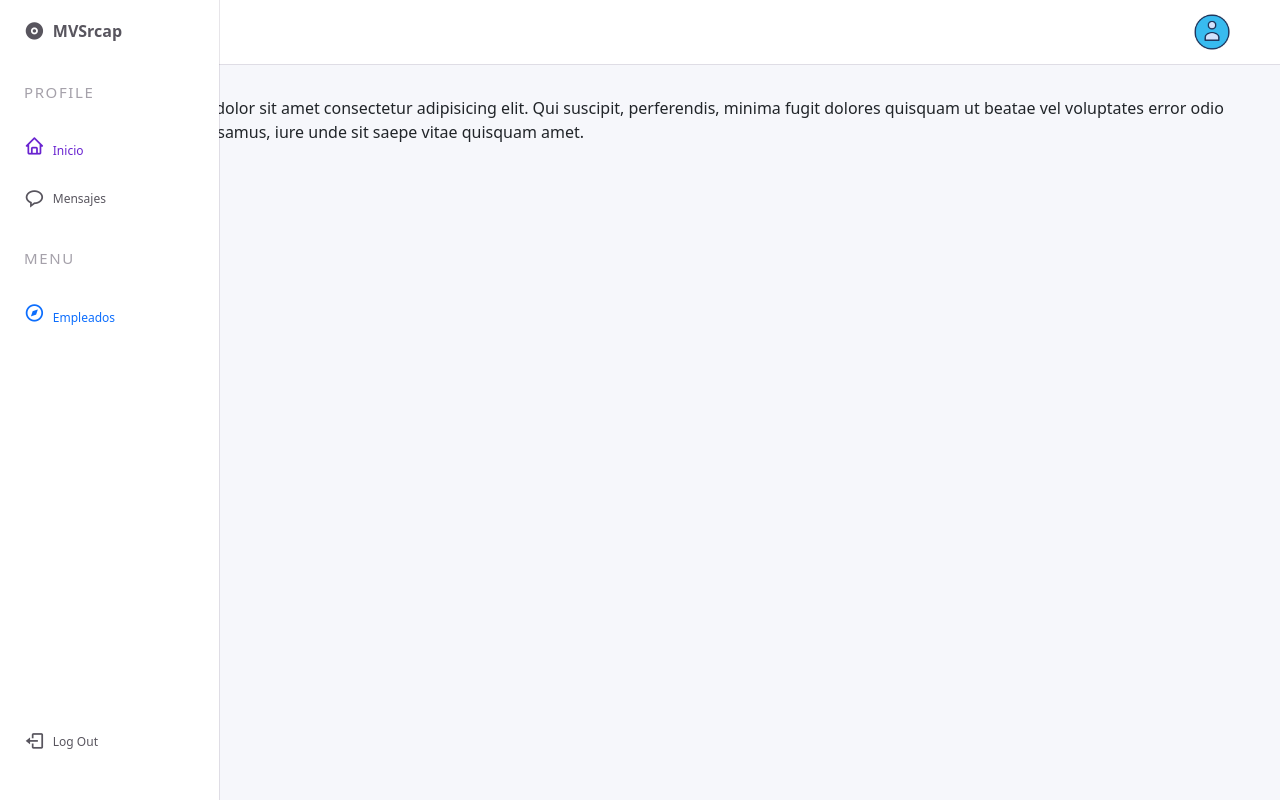
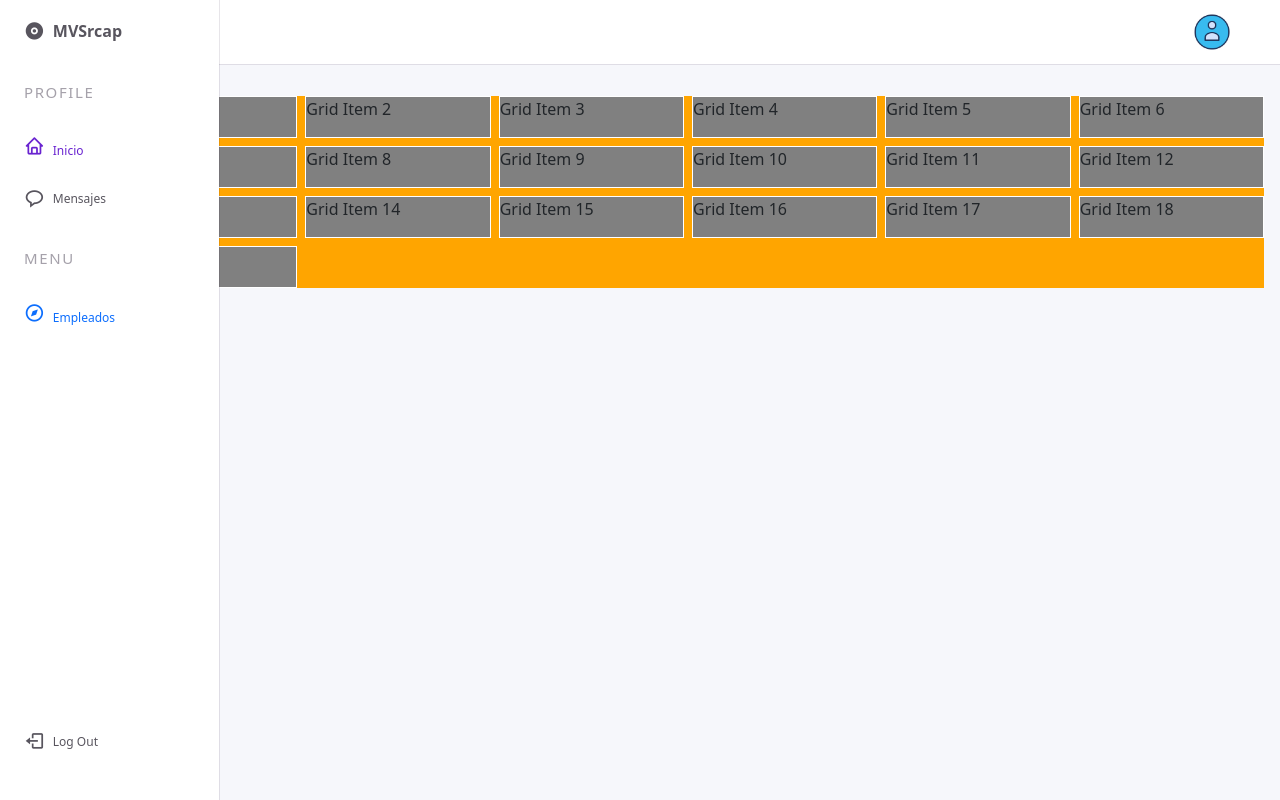
Before and after one commit to azrahel98/rcap, a Vue app: page / in a window 1280 px wide. Built offline with nearby package versions, Linux system fonts and the light colour scheme; sample sign-in values are in the browser's storage; a web font is replaced by a local one; what v-calendar, vue3-lottie would draw is missing.

Commit message:
cantidad

```diff
--- a/src/store/employ.ts
+++ b/src/store/employ.ts
@@ -4,6 +4,7 @@ export const EmployStore = defineStore('employ', {
 	state: () => {
 		return {
 			employs: [],
+			cantidad: 0
 		}
 	},
 	actions: {
--- a/src/views/pages/home.vue
+++ b/src/views/pages/home.vue
@@ -1,5 +1,75 @@
 <template>
-	Lorem ipsum dolor sit amet consectetur adipisicing elit. Qui suscipit,
-	perferendis, minima fugit dolores quisquam ut beatae vel voluptates error odio
-	cumque! Accusamus, iure unde sit saepe vitae quisquam amet.
+	<div class="contenedor">
+		<article class="item">
+			<p>Grid Item 1</p>
+		</article>
+		<article class="item">
+			<p>Grid Item 2</p>
+		</article>
+		<article class="item">
+			<p>Grid Item 3</p>
+		</article>
+		<article class="item">
+			<p>Grid Item 4</p>
+		</article>
+		<article class="item">
+			<p>Grid Item 5</p>
+		</article>
+		<article class="item">
+			<p>Grid Item 6</p>
+		</article>
+		<article class="item">
+			<p>Grid Item 7</p>
+		</article>
+		<article class="item">
+			<p>Grid Item 8</p>
+		</article>
+		<article class="item">
+			<p>Grid Item 9</p>
+		</article>
+		<article class="item">
+			<p>Grid Item 10</p>
+		</article>
+		<article class="item">
+			<p>Grid Item 11</p>
+		</article>
+		<article class="item">
+			<p>Grid Item 12</p>
+		</article>
+		<article class="item">
+			<p>Grid Item 13</p>
+		</article>
+		<article class="item">
+			<p>Grid Item 14</p>
+		</article>
+		<article class="item">
+			<p>Grid Item 15</p>
+		</article>
+		<article class="item">
+			<p>Grid Item 16</p>
+		</article>
+		<article class="item">
+			<p>Grid Item 17</p>
+		</article>
+		<article class="item">
+			<p>Grid Item 18</p>
+		</article>
+		<article class="item">
+			<p>Grid Item 19</p>
+		</article>
+	</div>
 </template>
+
+<style lang="scss" scoped>
+	.contenedor {
+		background-color: orange;
+		display: grid;
+		grid-template-columns: repeat(auto-fit, minmax(20vh, 1fr));
+		gap: 1vh 1vh;
+
+		article {
+			background-color: gray;
+			border: 1px solid white;
+		}
+	}
+</style>
--- a/src/views/pages/search.vue
+++ b/src/views/pages/search.vue
@@ -28,15 +28,19 @@
 	import { onMounted, reactive, ref } from 'vue'
 	import { useToast } from 'vue-toastification'
 	import Card from '@com/pages/empleados/card.vue'
+	import { EmployStore } from '@store/employ'
 
 	const imp = new EmployImp()
 	const toast = useToast()
 
+	const storemp = EmployStore()
 	const activos = ref<number>()
 	const employs = reactive<Employ[]>([])
 	const nombre = ref<string>('')
 
-	onMounted(async () => (activos.value = await imp.empleadosActivos()))
+	onMounted(async () => {
+		if (storemp.cantidad == 0) activos.value = await imp.empleadosActivos()
+	})
 
 	const search = async () => {
 		try {
```
